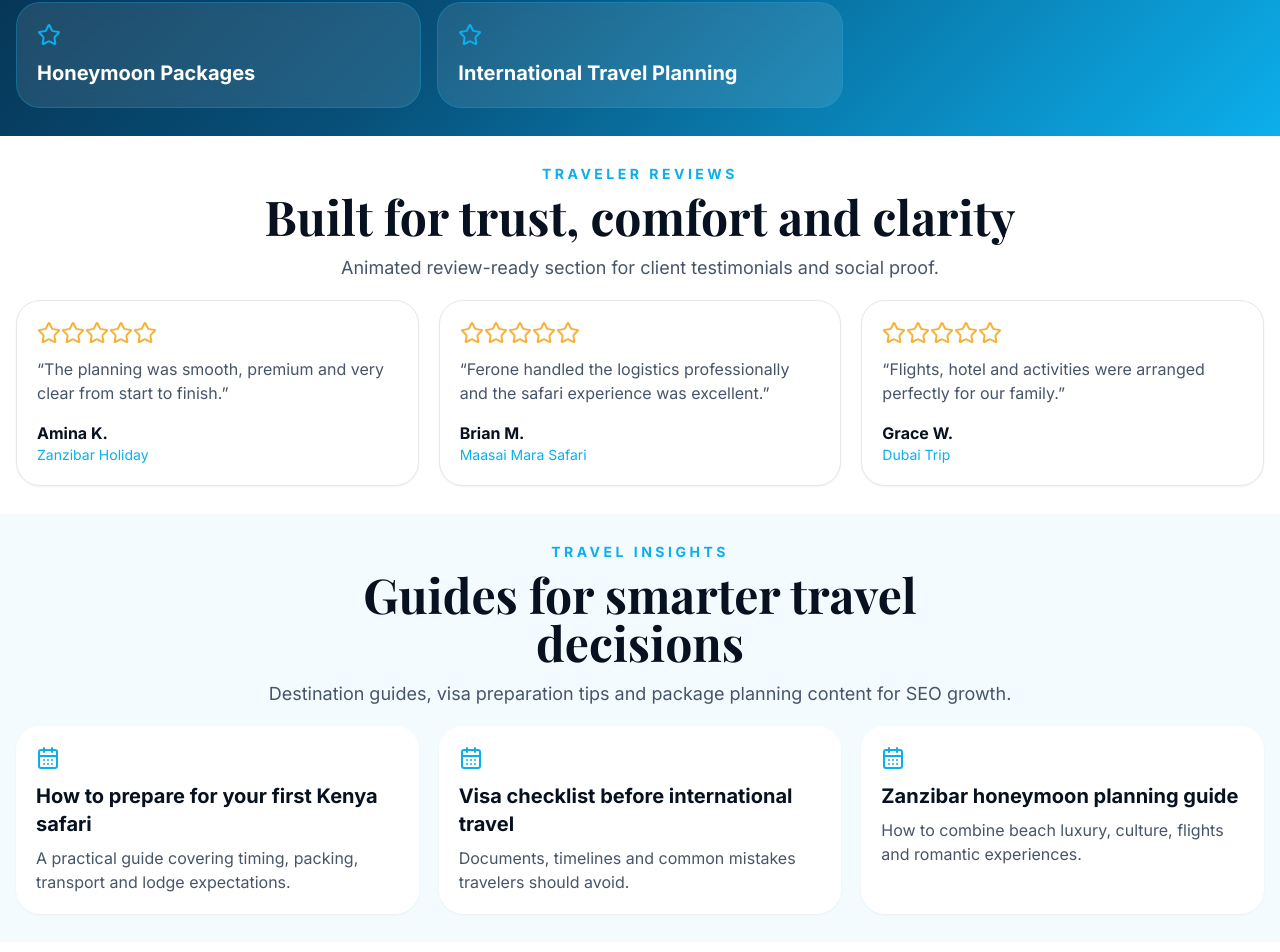
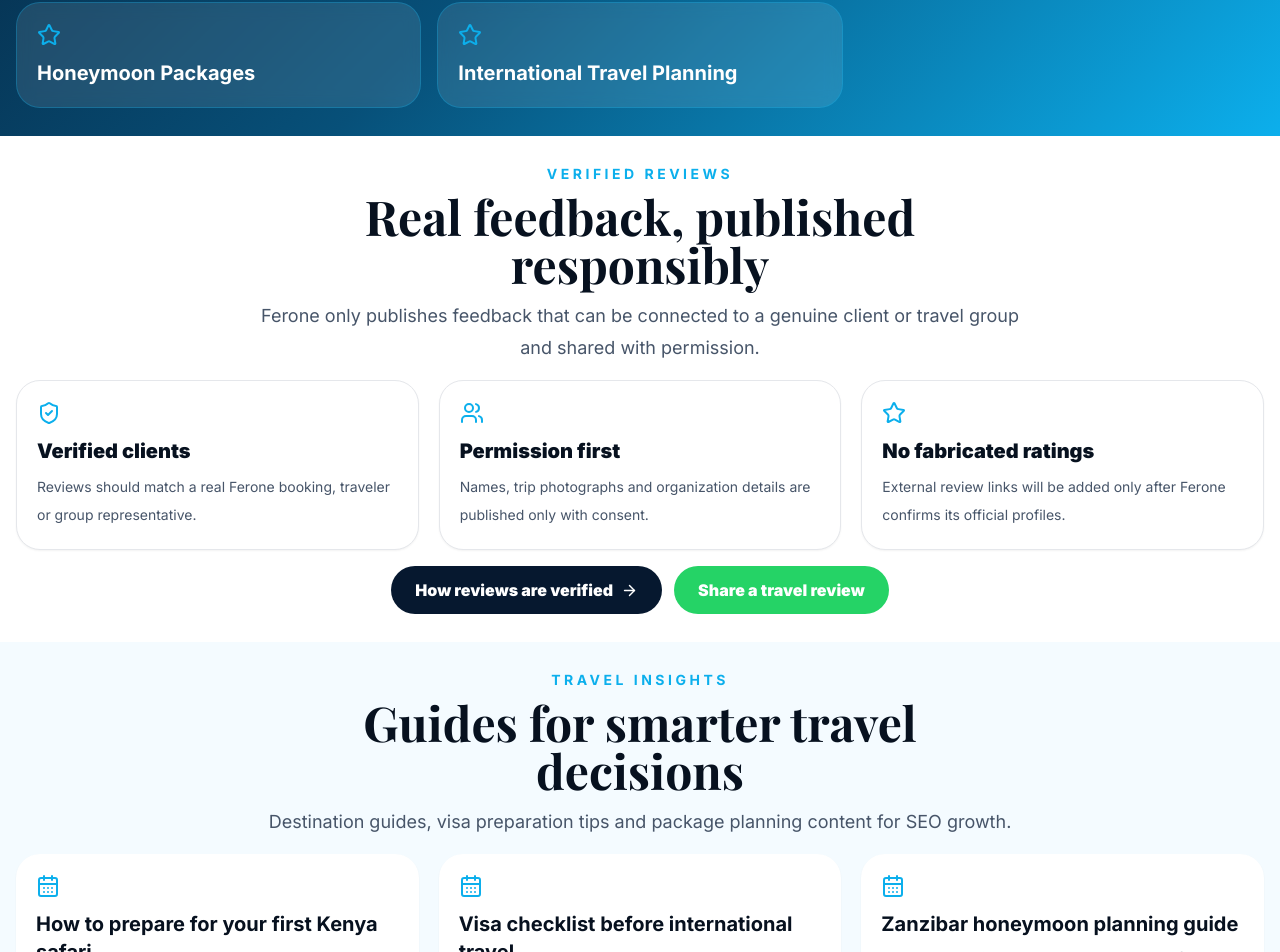
Before and after one commit to Ngovoze/ferone-tours-travels, a Next.js app: page / in a window 1280 px wide. Shown: the part 6590-7542 px from the top of the page. Built offline with nearby package versions, Linux system fonts and the light colour scheme; no server answers; a web font is replaced by a local one.

Commit message:
fix: replace unverified testimonials with verified review framework

```diff
--- a/app/page.tsx
+++ b/app/page.tsx
@@ -1,5 +1,5 @@
 import { ArrowRight, CalendarDays, Globe2, MapPin, Plane, Search, ShieldCheck, Star, Users } from "lucide-react";
-import { tours, destinations, services, posts, testimonials } from "@/lib/data";
+import { tours, destinations, services, posts } from "@/lib/data";
 import { TourCard } from "@/components/shared/tour-card";
 import { DestinationCard } from "@/components/shared/destination-card";
 import { SectionHeading } from "@/components/shared/section-heading";
@@ -159,8 +159,16 @@
       </section>
 
       <section className="container py-10 md:py-14">
-        <SectionHeading eyebrow="Traveler reviews" title="Built for trust, comfort and clarity" text="Animated review-ready section for client testimonials and social proof." />
-        <div className="mt-6 grid gap-5 md:mt-7 md:grid-cols-3">{testimonials.map((t)=><article key={t.name} className="rounded-3xl border bg-white p-5 shadow-sm"><div className="mb-3 flex text-luxury-gold"><Star/><Star/><Star/><Star/><Star/></div><p className="text-sm leading-7 text-slate-600 md:text-base">“{t.quote}”</p><h3 className="mt-4 font-bold">{t.name}</h3><p className="text-sm text-luxury-ocean">{t.trip}</p></article>)}</div>
+        <SectionHeading eyebrow="Verified reviews" title="Real feedback, published responsibly" text="Ferone only publishes feedback that can be connected to a genuine client or travel group and shared with permission." />
+        <div className="mt-6 grid gap-5 md:grid-cols-3">
+          <article className="rounded-3xl border bg-white p-5 shadow-sm"><ShieldCheck className="text-luxury-ocean"/><h3 className="mt-3 text-xl font-black">Verified clients</h3><p className="mt-2 text-sm leading-7 text-slate-600">Reviews should match a real Ferone booking, traveler or group representative.</p></article>
+          <article className="rounded-3xl border bg-white p-5 shadow-sm"><Users className="text-luxury-ocean"/><h3 className="mt-3 text-xl font-black">Permission first</h3><p className="mt-2 text-sm leading-7 text-slate-600">Names, trip photographs and organization details are published only with consent.</p></article>
+          <article className="rounded-3xl border bg-white p-5 shadow-sm"><Star className="text-luxury-ocean"/><h3 className="mt-3 text-xl font-black">No fabricated ratings</h3><p className="mt-2 text-sm leading-7 text-slate-600">External review links will be added only after Ferone confirms its official profiles.</p></article>
+        </div>
+        <div className="mt-6 flex flex-wrap justify-center gap-3">
+          <a href="/reviews" className="inline-flex items-center gap-2 rounded-full bg-luxury-navy px-6 py-3 font-black text-white">How reviews are verified <ArrowRight size={17}/></a>
+          <a href="https://wa.me/254710557164?text=Hello%20Ferone%20Tours%20%26%20Travels%2C%20I%20would%20like%20to%20share%20a%20review%20of%20my%20trip." className="inline-flex items-center rounded-full bg-[#25D366] px-6 py-3 font-black text-white">Share a travel review</a>
+        </div>
       </section>
 
       <section className="bg-luxury-sand py-10 md:py-14">
```
